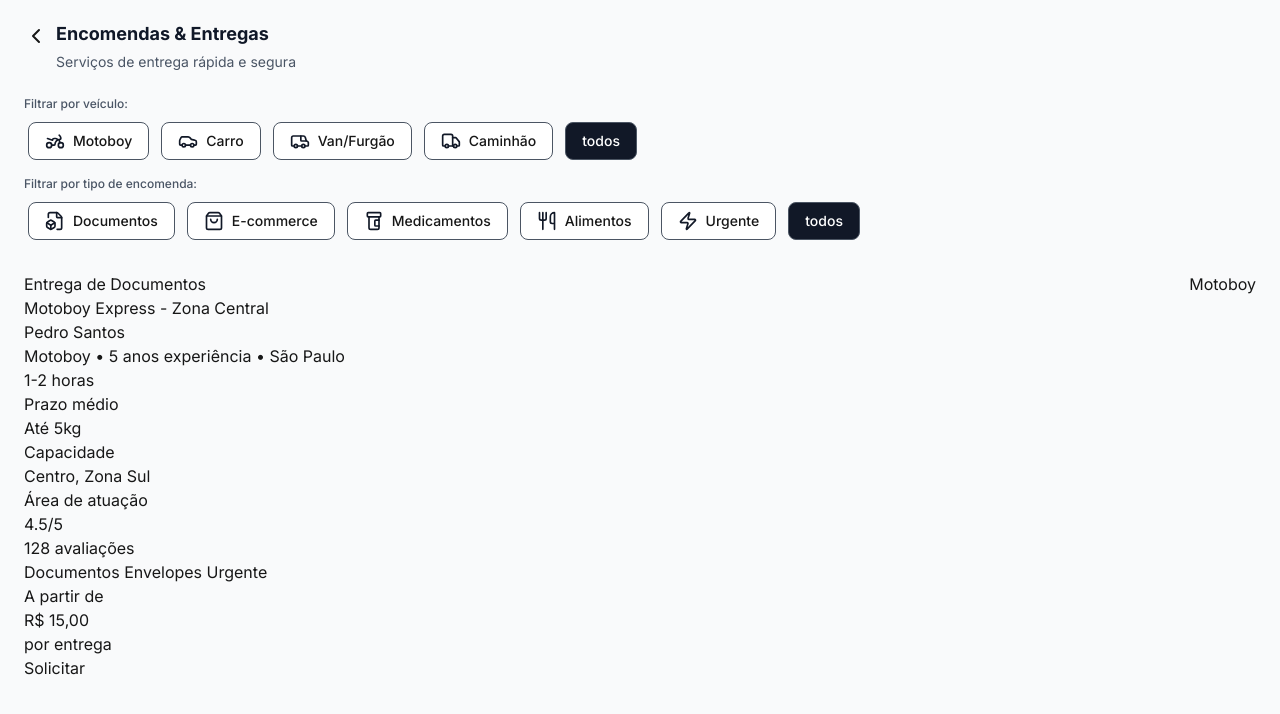
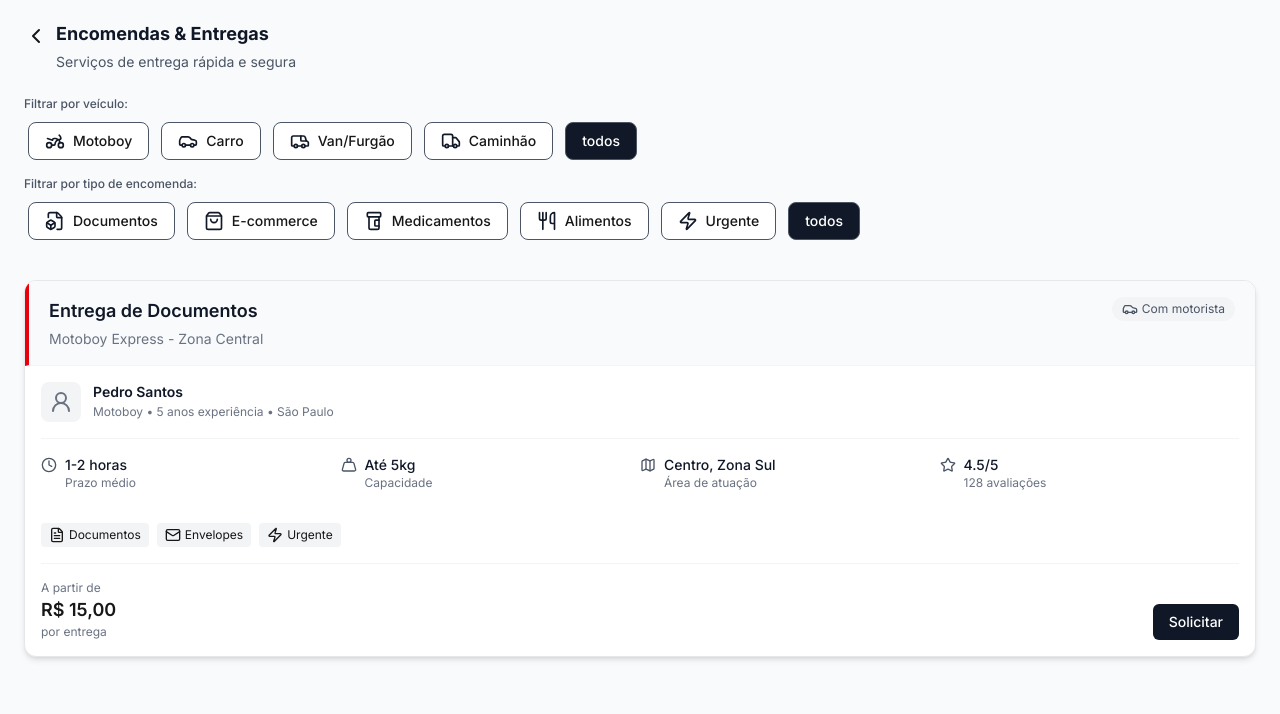
Before and after one commit to rodrigoRolim/vrum-vrum, a Next.js app: page /small-shipments in a window 1280 px wide. Shown: the top 714 px of the page. Built offline with nearby package versions, Linux system fonts and the light colour scheme.

Commit message:
refactor: replace css class by tawilnd classes

```diff
--- a/components/small-shipment/AdSmallShipmentCard.tsx
+++ b/components/small-shipment/AdSmallShipmentCard.tsx
@@ -1,97 +1,125 @@
-export default function AdSmallShipment() {
+import { Car, Clock, FileText, Mail, Map, Star, UserRound, Weight, Zap } from "lucide-react";
+
+interface Props {
+  title: string;
+  subtitle: string;
+  hasDriver: boolean;
+
+}
+export default function AdSmallShipmentCard() {
   return (
-    <div className="service-card" data-vehicle="motoboy" data-type="documentos,urgente">
+    <div className="
+      flex flex-col bg-white border border-gray-200 rounded-xl mt-2 overflow-hidden
+      transition-all duration-200 hover:ease-in-out shadow-md hover:-translate-y-0.5">
       {/* <!-- Card 1: Motoboy para Documentos --> */}
-      <div className="card-header">
-        <div className="flex justify-between items-start">
-          <div>
-            <div className="card-title">Entrega de Documentos</div>
-            <div className="card-subtitle">Motoboy Express - Zona Central</div>
+      <header className="flex bg-gray-50 w-full border-b border-b-gray-100 border-l-4 border-l-red-600 py-4 px-5">
+        <div className="flex justify-between items-start w-full">
+          <div className="flex flex-col gap-1">
+            <div className="text-base sm:text-lg font-semibold text-gray-900">Entrega de Documentos</div>
+            <div className="text-sm text-gray-500">Motoboy Express - Zona Central</div>
           </div>
-          <span className="card-badge">
-            <i className="fas fa-motorcycle"></i> Motoboy
+          <span className="flex gap-1 items-center rounded-[20px] py-1 px-2.5 bg-gray-100 text-gray-600 text-xs">
+            <Car className="size-4"/> Com motorista
           </span>
         </div>
-      </div>
+      </header>
 
-      <div className="card-content">
+      <div className="flex flex-col px-4">
         {/* <!-- Informações do prestador --> */}
-        <div className="provider-info">
-          <div className="provider-avatar">
-            <i className="fas fa-user"></i>
+        <div className="flex gap-3 py-4 border-b border-b-gray-100">
+          <div className="flex items-center justify-center rounded-lg size-10 bg-gray-100 text-gray-500">
+            <UserRound className="size-6" />
           </div>
-          <div>
-            <div className="provider-name">Pedro Santos</div>
-            <div className="provider-desc">Motoboy • 5 anos experiência • São Paulo</div>
+          <div className="flex flex-col gap-0.5">
+            <div className="text-sm font-semibold text-gray-900">Pedro Santos</div>
+            <div className="text-xs text-gray-500">Motoboy • 5 anos experiência • São Paulo</div>
           </div>
         </div>
 
         {/* <!-- Detalhes --> */}
-        <div className="details-grid">
-          <div className="detail-item">
-            <div className="detail-icon">
-              <i className="fas fa-clock"></i>
+        <div className="grid grid-cols-1 xs:grid-cols-2 sm:grid-cols-3 md:grid-cols-4 gap-y-4 py-4">
+          <div className="flex gap-2 items-start flex-1 min-w-fit">
+            <div className="w-4 flex items-center">
+              <Clock className="size-5 text-gray-600"/>
             </div>
-            <div className="detail-content">
-              <div className="detail-value">1-2 horas</div>
-              <div className="detail-label">Prazo médio</div>
+            <div className="flex-1">
+              <div className="font-medium text-sm text-gray-900">1-2 horas</div>
+              <div className="text-xs text-gray-500">Prazo médio</div>
             </div>
           </div>
 
-          <div className="detail-item">
-            <div className="detail-icon">
-              <i className="fas fa-weight"></i>
+          <div className="flex gap-2 items-start flex-1 min-w-fit">
+            <div className="w-4 flex items-center">
+              <Weight className="size-5 text-gray-600"/>
             </div>
-            <div className="detail-content">
-              <div className="detail-value">Até 5kg</div>
-              <div className="detail-label">Capacidade</div>
+            <div className="flex-1">
+              <div className="font-medium text-sm text-gray-900">Até 5kg</div>
+              <div className="text-xs text-gray-500">Capacidade</div>
             </div>
           </div>
 
-          <div className="detail-item">
-            <div className="detail-icon">
-              <i className="fas fa-map-marker-alt"></i>
+          <div className="flex gap-2 items-start flex-1 min-w-fit">
+            <div className="w-4 flex items-center">
+              <Map className="size-5 text-gray-600"/>
             </div>
-            <div className="detail-content">
-              <div className="detail-value">Centro, Zona Sul</div>
-              <div className="detail-label">Área de atuação</div>
+            <div className="flex-1">
+              <div className="font-medium text-sm text-gray-900">Centro, Zona Sul</div>
+              <div className="text-xs text-gray-500">Área de atuação</div>
             </div>
           </div>
 
-          <div className="detail-item">
-            <div className="detail-icon">
-              <i className="fas fa-star"></i>
+          <div className="flex gap-2 items-start flex-1 min-w-fit">
+            <div className="w-4 flex items-center">
+              <Star className="size-5 text-gray-600"/>
             </div>
-            <div className="detail-content">
-              <div className="detail-value">4.5/5</div>
-              <div className="detail-label">128 avaliações</div>
+            <div className="flex-1">
+              <div className="font-medium text-sm text-gray-900">4.5/5</div>
+              <div className="text-xs text-gray-500">128 avaliações</div>
             </div>
           </div>
         </div>
 
         {/* <!-- Tags --> */}
-        <div className="tags-container">
-          <span className="tag">
-            <i className="fas fa-file-contract"></i> Documentos
+        <div className="flex gap-2 py-4 border-b border-b-gray-100">
+          <span className="flex items-center px-2 py-1 rounded gap-1 bg-gray-100 text-xs">
+            <FileText className="size-4"/> Documentos
           </span>
-          <span className="tag">
-            <i className="fas fa-envelope"></i> Envelopes
+          <span className="flex items-center px-2 rounded gap-1 bg-gray-100 text-xs">
+           <Mail className="size-4"/> Envelopes
           </span>
-          <span className="tag">
-            <i className="fas fa-bolt"></i> Urgente
+          <span className="flex items-center px-2 rounded gap-1 bg-gray-100 text-xs">
+            <Zap className="size-4"/> Urgente
           </span>
         </div>
 
         {/* <!-- Footer --> */}
-        <div className="card-footer">
-          <div className="price-container">
-            <div className="price-label">A partir de</div>
-            <div className="price-value">R$ 15,00</div>
-            <div className="price-note">por entrega</div>
+        <footer className="flex justify-between py-4">
+          <div className="flex flex-col">
+            <div className="text-xs text-gray-500">A partir de</div>
+            <div className="text-lg font-semibold">R$ 15,00</div>
+            <div className="text-xs text-gray-500">por entrega</div>
           </div>
-          <button className="action-btn">Solicitar</button>
-        </div>
+          <button className="bg-gray-900 font-medium h-fit self-end cursor-pointer py-2 px-4 text-white rounded-md text-sm border-none transition-all duration-200 hover:-translate-y-1 hover:bg-gray-700">Solicitar</button>
+        </footer>
       </div>
     </div>
   )
 }
+
+// Entrega por Motoboy
+// Coletas rápidas na cidade
+
+// Entrega com Carro
+// Ideal para volumes médios e mais proteção
+
+// Transporte em Van
+// Perfeito para mudanças pequenas e lotes
+
+// Transporte de Carga Pesada
+// Até 3 toneladas • São Paulo e interior
+
+// Transporte de Medicamentos Refrigerados
+// Entrega rápida • Capital e região metropolitana
+
+// [VERBO] + [OBJETO PRINCIPAL] + [DIFERENCIAL OPCIONAL]
+// [TIPO DE PRESTADOR] + [LOCALIZAÇÃO/ÁREA] + [DETALHE ESPECÍFICO]
```
